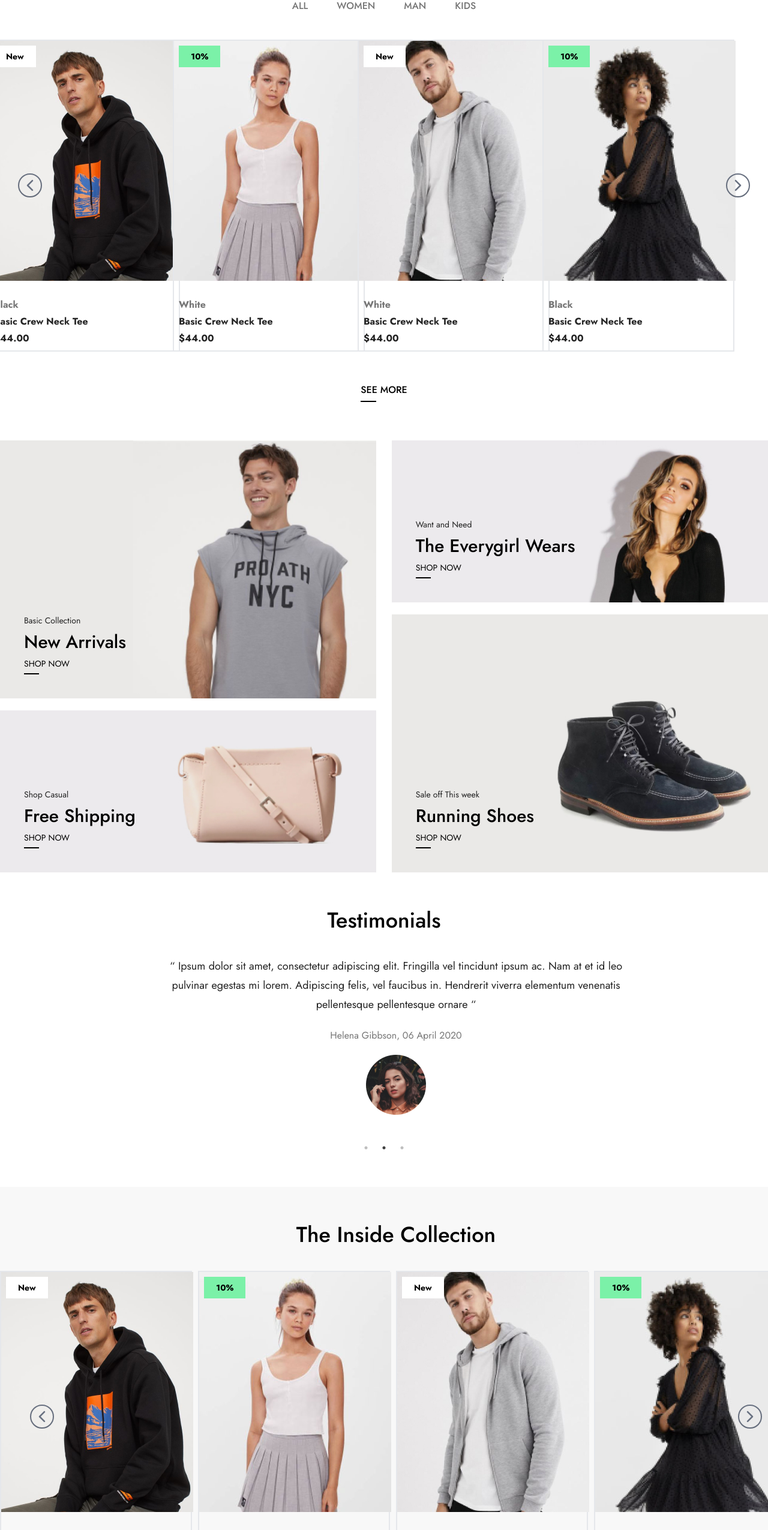
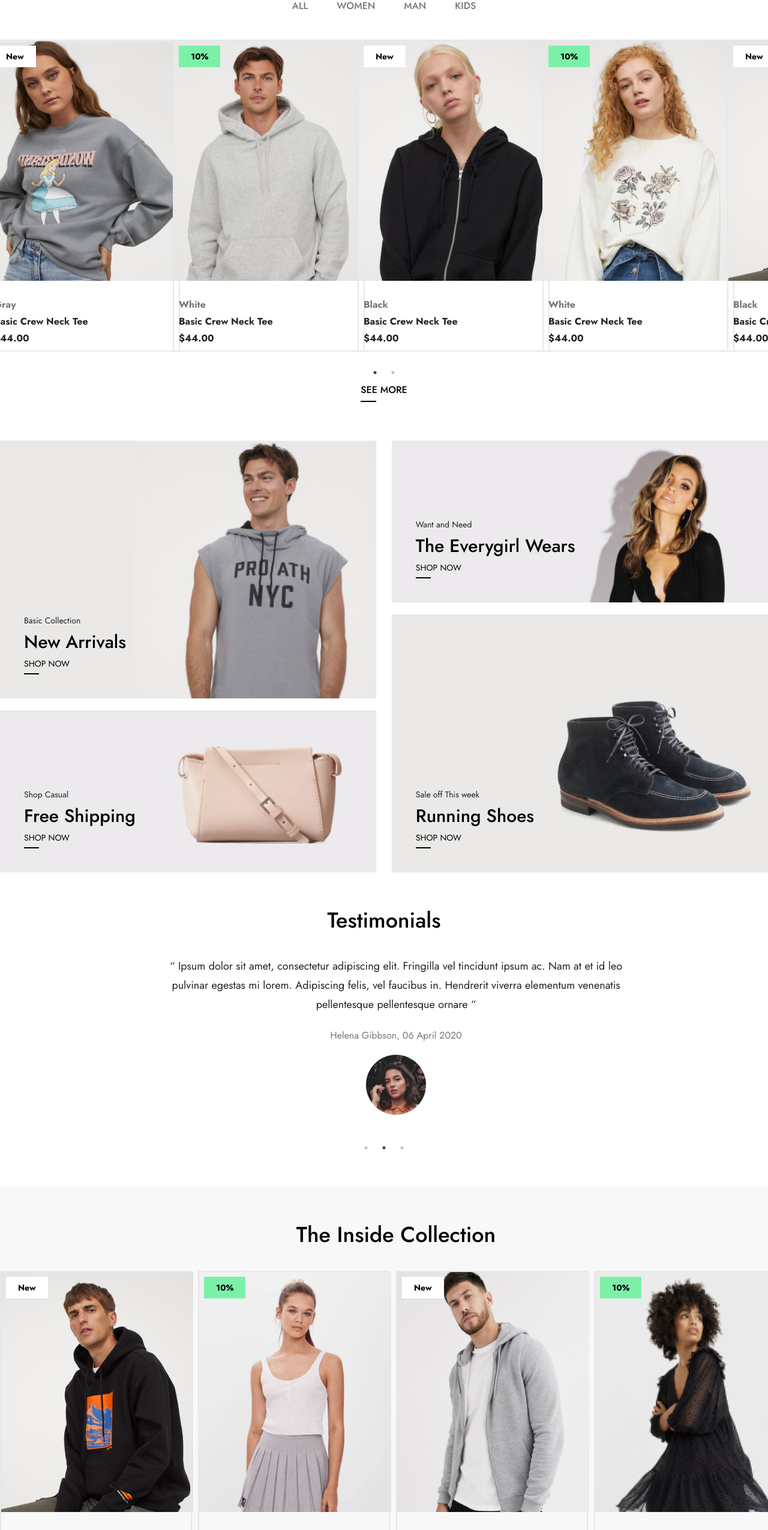
Before and after one commit to twahidulislamdev/uomo, a React (Vite) app: page / in a window 1280 px wide. Shown: the part 986-3536 px from the top of the page at 60% size. Built offline with nearby package versions, Linux system fonts and the light colour scheme.

Commit message:
refactor InsideCollection and Trending components for improved settings; enable dots and infinite scrolling, and comment out arrow components

```diff
--- a/src/components/layouts/InsideCollection.jsx
+++ b/src/components/layouts/InsideCollection.jsx
@@ -25,6 +25,7 @@ import TestiNextArrow from "../TestiNextArrow";
 
 const InsideCollection = () => {
   const settings = {
+    dots: true,
     infinite: true,
     speed: 500,
     slidesToShow: 4,
@@ -32,8 +33,8 @@ const InsideCollection = () => {
     initialSlide: 0,
     autoplay: true,
     autoplaySpeed: 2500,
-    prevArrow: <TestiPrevArrow />,
-    nextArrow: <TestiNextArrow />,
+    // prevArrow: <TestiPrevArrow />,
+    // nextArrow: <TestiNextArrow />,
     responsive: [
       {
         breakpoint: 1024, // tablets
--- a/src/components/layouts/Trending.jsx
+++ b/src/components/layouts/Trending.jsx
@@ -49,15 +49,16 @@ const Trending = () => {
   // }
 
   var settings = {
-    infinite: false,
+    dots: true,
+    infinite: true,
     speed: 500,
     slidesToShow: 4,
     slidesToScroll: 4,
     initialSlide: 0,
     autoplay: true,
     autoplaySpeed: 2500,
-    prevArrow: <TestiPrevArrow />,
-    nextArrow: <TestiNextArrow />,
+    // prevArrow: <TestiPrevArrow />,
+    // nextArrow: <TestiNextArrow />,
     responsive: [
       {
         breakpoint: 1024, // tablets
```
